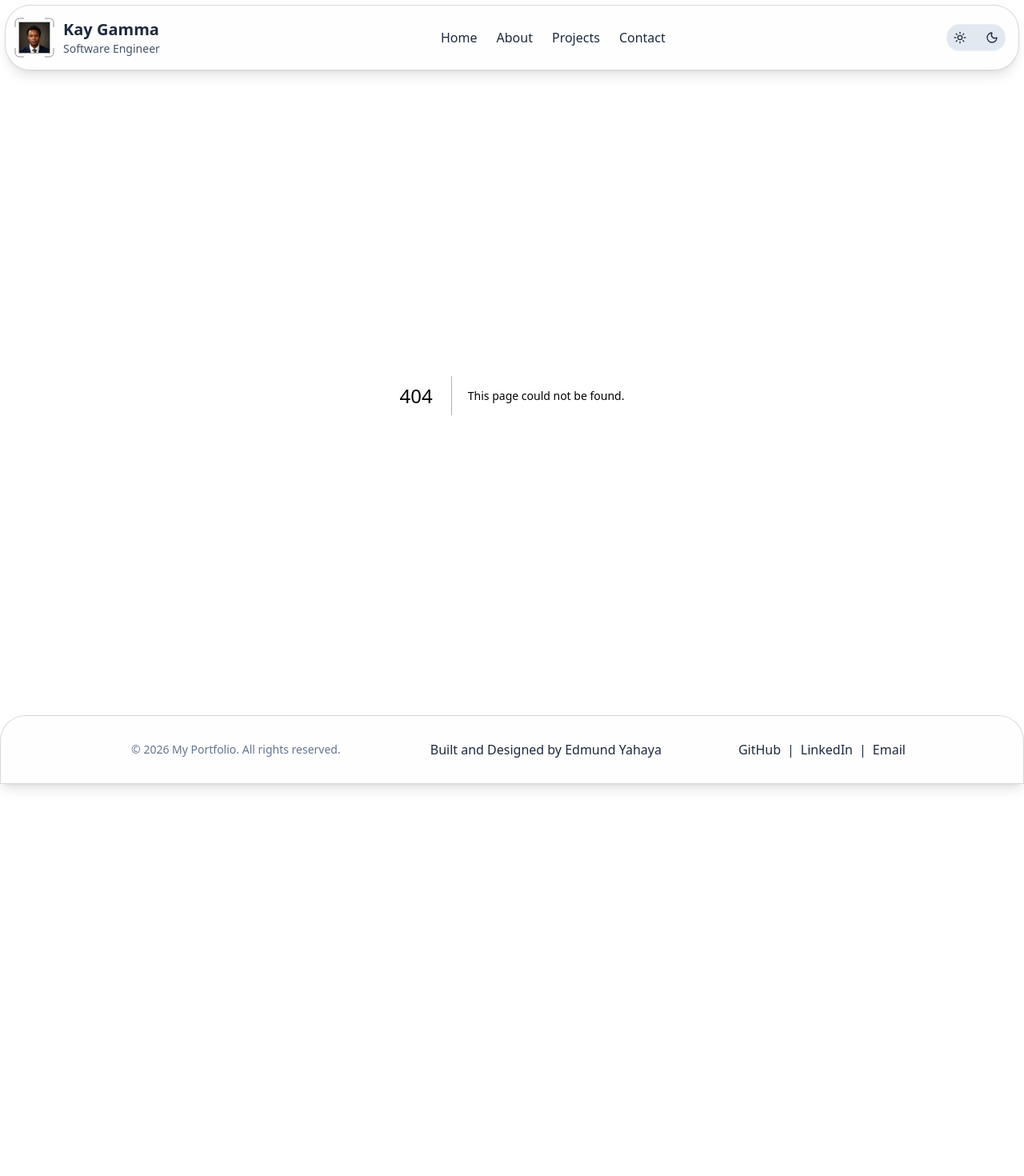
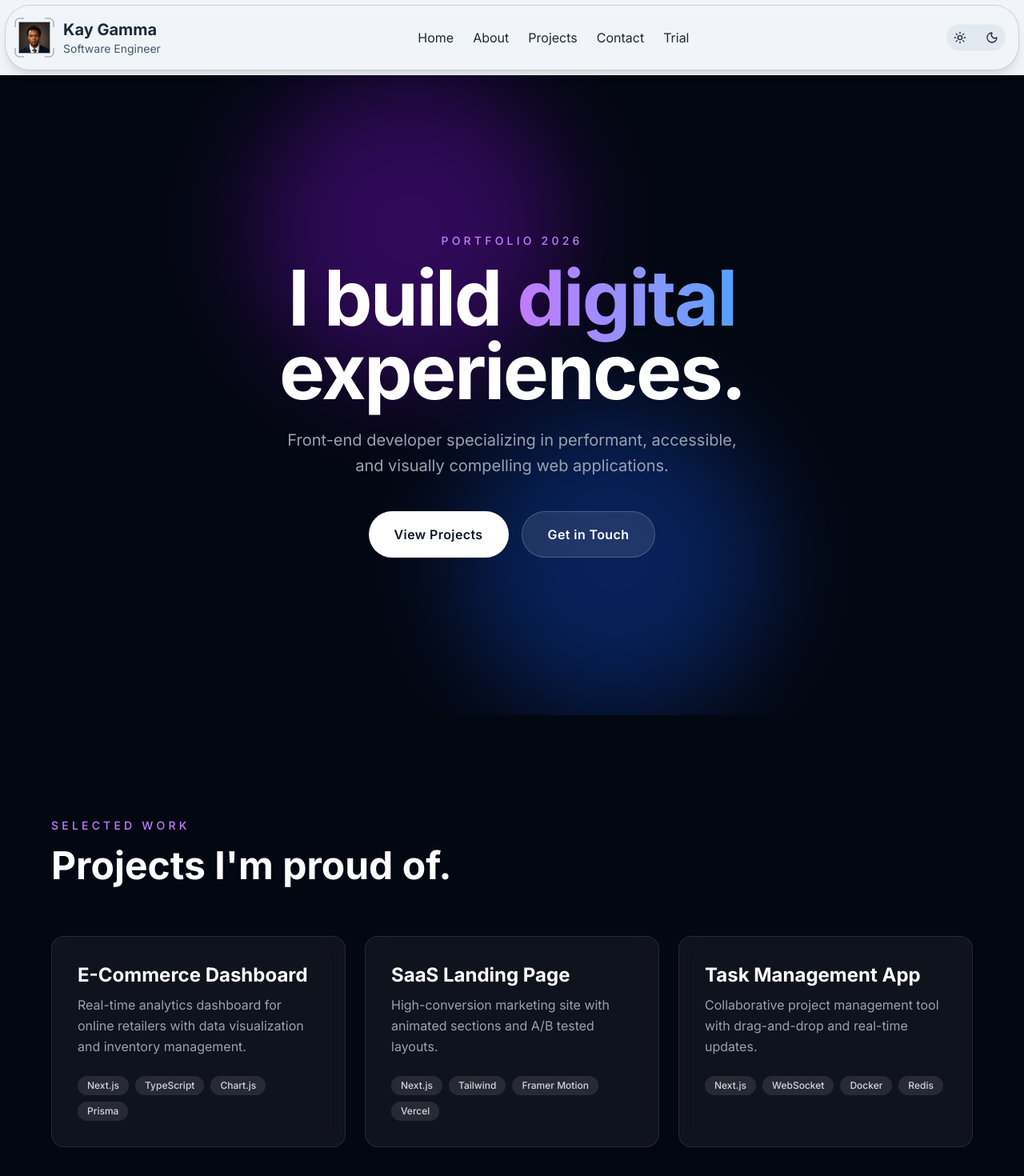
Before and after one commit to kaygamma/My-Portfolio, a Next.js app: page /trials in a window 1280 px wide. Before the commit this address had no page. Shown: the top 1470 px of the page at 80% size. Before the commit the page ends 980 px from the top, so only its background shows below. Built offline with nearby package versions, Linux system fonts and the light colour scheme.

Commit message:
Add HeroSection and ProjectSection components; update Header with Trials link and modify layout for new font

```diff
--- a/app/Header.tsx
+++ b/app/Header.tsx
@@ -36,6 +36,7 @@ export default function Header() {
           <Link href="/about">About</Link>
           <Link href="/projects">Projects</Link>
           <Link href="/contact">Contact</Link>
+          <Link href="/trials">Trial</Link>
         </nav>
         <ToggleTheme />
       </div>
--- /dev/null
+++ b/app/components/HeroSection.tsx
@@ -0,0 +1,109 @@
+"use client";
+
+import { motion } from "framer-motion";
+import type { ReactNode } from "react";
+
+const fadeInUp = {
+  hidden: { opacity: 0, y: 40 },
+  visible: {
+    opacity: 1,
+    y: 0,
+    transition: { duration: 0.8, ease: "easeOut" as const },
+  },
+};
+
+const stagger = {
+  visible: { transition: { staggerChildren: 0.15 } },
+};
+
+export default function HeroSection() {
+  return (
+    <section className="relative min-h-screen flex items-center justify-center overflow-hidden bg-gray-950 text-white">
+      {/* Subtle gradient mesh background */}
+      <div className="absolute inset-0 opacity-30">
+        <div className="absolute top-0 left-1/4 w-96 h-96 bg-purple-600 rounded-full blur-3xl" />
+        <div className="absolute bottom-0 right-1/4 w-96 h-96 bg-blue-600 rounded-full blur-3xl" />
+      </div>
+
+      <div className="relative z-10 max-w-4xl mx-auto px-6 text-center">
+        <motion.p
+          variants={fadeInUp}
+          initial="hidden"
+          animate="visible"
+          className="text-sm font-medium tracking-[0.3em] uppercase text-purple-400 mb-4"
+        >
+          Portfolio 2026
+        </motion.p>
+
+        <motion.h1
+          variants={fadeInUp}
+          initial="hidden"
+          animate="visible"
+          className="text-5xl sm:text-7xl md:text-8xl font-bold leading-[0.95] tracking-tight"
+        >
+          I build{" "}
+          <span className="text-transparent bg-clip-text bg-linear-to-r from-purple-400 to-blue-400">
+            digital
+          </span>
+          <br />
+          experiences.
+        </motion.h1>
+
+        <motion.p
+          variants={fadeInUp}
+          initial="hidden"
+          animate="visible"
+          className="mt-6 text-lg sm:text-xl text-gray-400 max-w-xl mx-auto leading-relaxed"
+        >
+          Front-end developer specializing in performant, accessible, and
+          visually compelling web applications.
+        </motion.p>
+
+        <motion.div
+          variants={stagger}
+          initial="hidden"
+          animate="visible"
+          className="mt-10 flex flex-col sm:flex-row gap-4 justify-center"
+        >
+          <MagneticButton href="/work">View Projects</MagneticButton>
+          <MagneticButton href="/contact" variant="secondary">
+            Get in Touch
+          </MagneticButton>
+        </motion.div>
+      </div>
+    </section>
+  );
+}
+
+// --- Magnetic Button Component ---
+
+function MagneticButton({
+  children,
+  href,
+  variant = "primary",
+}: {
+  children: ReactNode;
+  href: string;
+  variant?: "primary" | "secondary";
+}) {
+  const base =
+    variant === "primary"
+      ? "bg-white text-gray-900 hover:bg-gray-100"
+      : "bg-white/10 text-white border border-white/20 hover:bg-white/20";
+
+  return (
+    <motion.a
+      href={href}
+      whileHover={{ scale: 1.05 }}
+      whileTap={{ scale: 0.95 }}
+      className={`
+        ${base}
+        inline-flex items-center px-8 py-4 rounded-full
+        text-base font-semibold tracking-wide
+        transition-colors duration-200
+      `}
+    >
+      {children}
+    </motion.a>
+  );
+}
--- /dev/null
+++ b/app/components/ProjectCard.tsx
@@ -0,0 +1,60 @@
+"use client";
+
+import { motion } from "framer-motion";
+
+const cardVariants = {
+  hidden: { opacity: 0, y: 60 },
+  visible: {
+    opacity: 1,
+    y: 0,
+    transition: { duration: 0.6, ease: "easeOut" as const },
+  },
+};
+
+type ProjectCardProps = {
+  title: string;
+  description: string;
+  tags: string[];
+  accent?: keyof typeof accentMap;
+};
+
+const accentMap = {
+  purple: "from-purple-500/20 to-purple-500/0",
+  blue: "from-blue-500/20 to-blue-500/0",
+  emerald: "from-emerald-500/20 to-emerald-500/0",
+};
+
+export default function ProjectCard({
+  title,
+  description,
+  tags,
+  accent = "purple",
+}: ProjectCardProps) {
+  return (
+    <motion.div
+      variants={cardVariants}
+      whileHover={{ y: -8 }}
+      className="group relative rounded-2xl overflow-hidden bg-white/5 backdrop-blur-md border border-white/10 p-8 hover:border-white/20 transition-colors duration-300"
+    >
+      {/* Hover gradient glow */}
+      <div
+        className={`absolute inset-0 bg-linear-to-br ${accentMap[accent]} opacity-0 group-hover:opacity-100 transition-opacity duration-500`}
+      />
+
+      <div className="relative z-10">
+        <h3 className="text-2xl font-bold text-white mb-2">{title}</h3>
+        <p className="text-gray-400 leading-relaxed mb-6">{description}</p>
+        <div className="flex flex-wrap gap-2">
+          {tags.map((tag) => (
+            <span
+              key={tag}
+              className="text-xs font-medium px-3 py-1 rounded-full bg-white/10 text-gray-300"
+            >
+              {tag}
+            </span>
+          ))}
+        </div>
+      </div>
+    </motion.div>
+  );
+}
--- /dev/null
+++ b/app/components/ProjectSection.tsx
@@ -0,0 +1,79 @@
+"use client";
+
+import { motion } from "framer-motion";
+import ProjectCard from "./ProjectCard";
+
+const sectionVariants = {
+  hidden: { opacity: 0 },
+  visible: {
+    opacity: 1,
+    transition: { staggerChildren: 0.2 },
+  },
+};
+
+const projects = [
+  {
+    title: "E-Commerce Dashboard",
+    description:
+      "Real-time analytics dashboard for online retailers with data visualization and inventory management.",
+    tags: ["Next.js", "TypeScript", "Chart.js", "Prisma"],
+    accent: "purple",
+  },
+  {
+    title: "SaaS Landing Page",
+    description:
+      "High-conversion marketing site with animated sections and A/B tested layouts.",
+    tags: ["Next.js", "Tailwind", "Framer Motion", "Vercel"],
+    accent: "blue",
+  },
+  {
+    title: "Task Management App",
+    description:
+      "Collaborative project management tool with drag-and-drop and real-time updates.",
+    tags: ["Next.js", "WebSocket", "Docker", "Redis"],
+    accent: "emerald",
+  },
+];
+
+export default function ProjectsSection() {
+  return (
+    <section className="py-32 px-6 bg-gray-950">
+      <div className="max-w-6xl mx-auto">
+        <motion.p
+          initial={{ opacity: 0, y: 20 }}
+          whileInView={{ opacity: 1, y: 0 }}
+          viewport={{ once: true }}
+          className="text-sm font-medium tracking-[0.3em] uppercase text-purple-400 mb-4"
+        >
+          Selected Work
+        </motion.p>
+
+        <motion.h2
+          initial={{ opacity: 0, y: 20 }}
+          whileInView={{ opacity: 1, y: 0 }}
+          viewport={{ once: true }}
+          className="text-4xl sm:text-5xl font-bold text-white mb-16"
+        >
+          Projects I'm proud of.
+        </motion.h2>
+
+        <motion.div
+          variants={sectionVariants}
+          initial="hidden"
+          whileInView="visible"
+          viewport={{ once: true, margin: "-100px" }}
+          className="grid md:grid-cols-2 lg:grid-cols-3 gap-6"
+        >
+          {projects.map((project) => (
+            <ProjectCard
+              key={project.title}
+              title={project.title}
+              description={project.description}
+              tags={project.tags}
+            />
+          ))}
+        </motion.div>
+      </div>
+    </section>
+  );
+}
--- a/app/layout.tsx
+++ b/app/layout.tsx
@@ -1,5 +1,5 @@
 import type { Metadata } from "next";
-import { Geist, Geist_Mono } from "next/font/google";
+import { Inter, Geist, Geist_Mono } from "next/font/google";
 import "./globals.css";
 import Header from "./Header";
 import Footer from "./Footer";
@@ -14,21 +14,24 @@ const geistMono = Geist_Mono({
   subsets: ["latin"],
 });
 
+const inter = Inter({ subsets: ["latin"] });
+
 export const metadata: Metadata = {
   title: "Edmund Yahaya | Portfolio",
-  description: "Frontend developer portfolio — React, Next.js, and design-driven web projects.",
+  description:
+    "Frontend developer portfolio — React, Next.js, and design-driven web projects.",
 };
 
 export default function RootLayout({ children }: LayoutProps<"/">) {
   return (
     <html
       lang="en"
-      className={`${geistSans.variable} ${geistMono.variable} h-full antialiased`}
+      className={`${inter.className} ${geistSans.variable} ${geistMono.variable} h-full antialiased`}
     >
       <body className="min-h-full flex flex-col bg-slate-100 dark:bg-black/95 text-slate-800 dark:text-slate-200 transition-colors duration-150">
-        <Header/>
+        <Header />
         {children}
-        <Footer/>
+        <Footer />
       </body>
     </html>
   );
--- /dev/null
+++ b/app/trials/page.tsx
@@ -0,0 +1,11 @@
+import HeroSection from "../components/HeroSection";
+import ProjectsSection from "../components/ProjectSection";
+
+export default function TrailHome() {
+  return (
+    <main>
+      <HeroSection />
+      <ProjectsSection />
+    </main>
+  );
+}
--- a/package.json
+++ b/package.json
@@ -9,10 +9,13 @@
     "lint": "eslint"
   },
   "dependencies": {
+    "clsx": "^2.1.1",
+    "framer-motion": "^13.4.2",
     "lucide-react": "^1.47.0",
     "next": "16.3.5",
     "react": "19.2.8",
-    "react-dom": "19.2.8"
+    "react-dom": "19.2.8",
+    "tailwind-merge": "^3.7.0"
   },
   "devDependencies": {
     "@tailwindcss/postcss": "^4",
```
Also changed, not shown: 1 other file (tests, documents, lock files or other folders).
